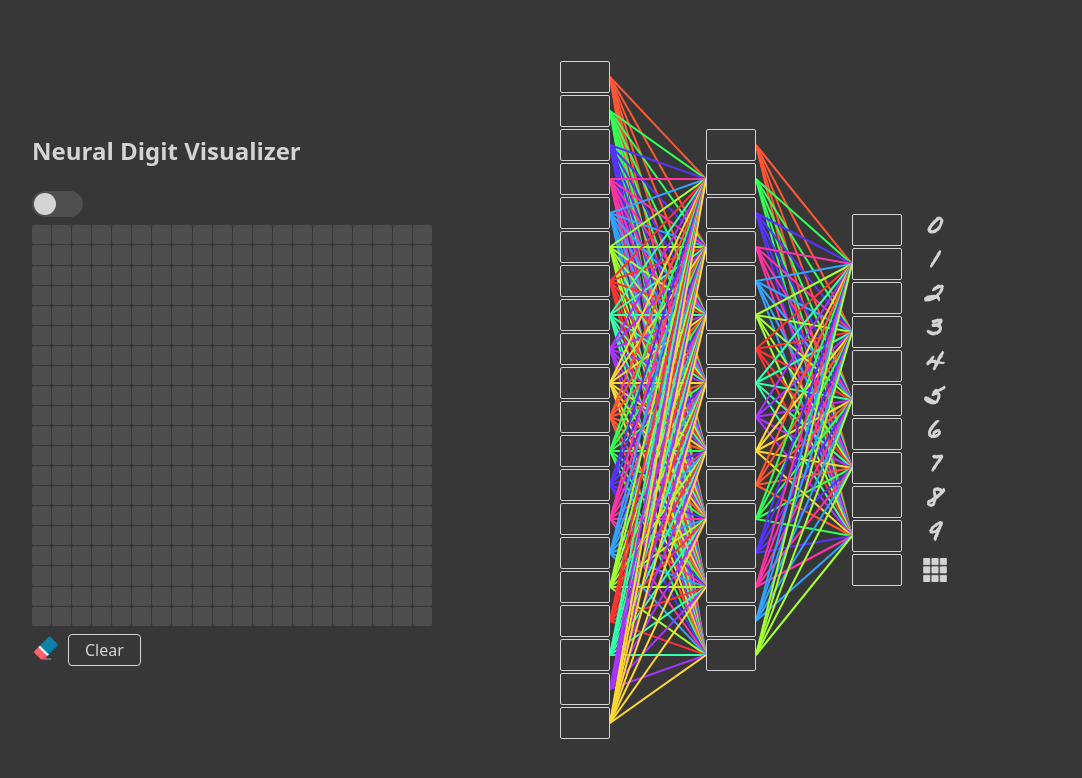
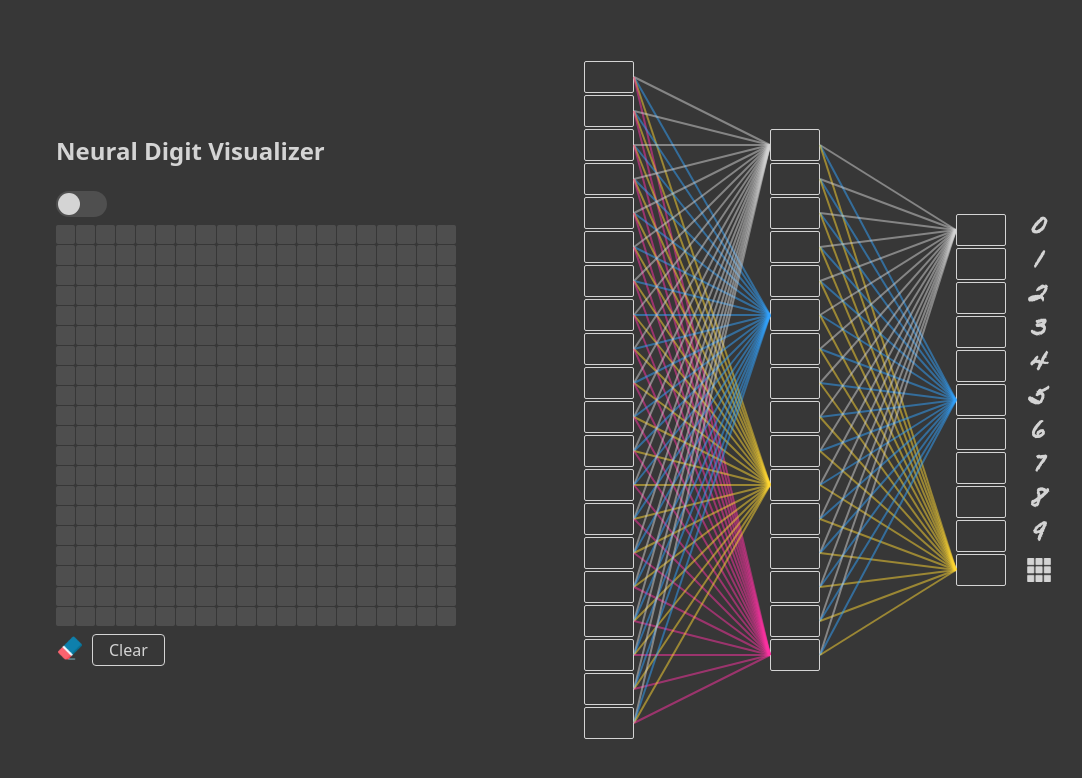
Before and after one commit to uditme/neural-digit-visualizer, a plain HTML site: page App/index.html in a window 1280 px wide. Shown: the whole page, without its empty margins (80-1162 px from the left). Drawn offline with Linux system fonts and the light colour scheme; no server answers; a web font is replaced by a local one.

Commit message:
Update neurons connections display

```diff
--- a/App/script.js
+++ b/App/script.js
@@ -7,16 +7,26 @@ const L2_NEURONS = 16;
 const L3_NEURONS = 11;
 
 const colors = [
-	"#FF5733",
-	"#33FF57",
-	"#5733FF",
-	"#FF33A3",
-	"#33A3FF",
-	"#A3FF33",
-	"#FF3333",
-	"#33FFAA",
-	"#AA33FF",
-	"#FFD733",
+	"#d4d4d480",
+	"#FF573380",
+	"#33FF5780",
+	"#5733FF80",
+	"#FF33A380",
+	"#33A3FF80",
+	"#A3FF3380",
+	"#FF333380",
+	"#33FFAA80",
+	"#AA33FF80",
+	"#FFD73380",
+	"#d4d4d480",
+	"#FF573380",
+	"#33FF5780",
+	"#5733FF80",
+	"#FF33A380",
+	"#33A3FF80",
+	"#A3FF3380",
+	"#FF333380",
+	"#33FFAA80",
 ];
 
 //! ---- ---- ---- ---- ---- !//
@@ -239,14 +249,14 @@ function generateNeuronsConnections(startLayerClassName, endLayerClassName) {
 			let endX = endLayerNeuron.offsetLeft;
 			let endY = endLayerNeuron.offsetTop + endLayerNeuron.offsetHeight / 2;
 
-			if (j % 2) {
+			if ([0, 5, 10, 15].includes(j)) {
 				const svg = createConnectionSVG(
 					"http://www.w3.org/2000/svg",
 					startX,
 					startY,
 					endX,
 					endY,
-					i % colors.length
+					j
 				);
 				neuronsConnections.appendChild(svg);
 			}
--- a/App/style.css
+++ b/App/style.css
@@ -38,7 +38,7 @@ body {
         display: flex;
         align-items: center;
         justify-content: center;
-        gap: 8rem;
+        gap: clamp(0.5rem, 10vw, 14rem);
 
         .grid-container {
             width: 100%;
@@ -207,7 +207,7 @@ body {
 
             #layer-1,
             #layer-2 {
-                margin-right: 5.5rem;
+                margin-right: clamp(1rem, 10vw, 8rem);
             }
 
             .layer {
@@ -254,6 +254,14 @@ body {
                 }
             }
         }
+
+        #neurons-connections {
+            position: fixed;
+            top: 0;
+            left: 0;
+            width: 100%;
+            height: 100%;
+        }
     }
 
     &:has(input[type="checkbox"]:checked) {
```
Also changed, not shown: todo.txt.
